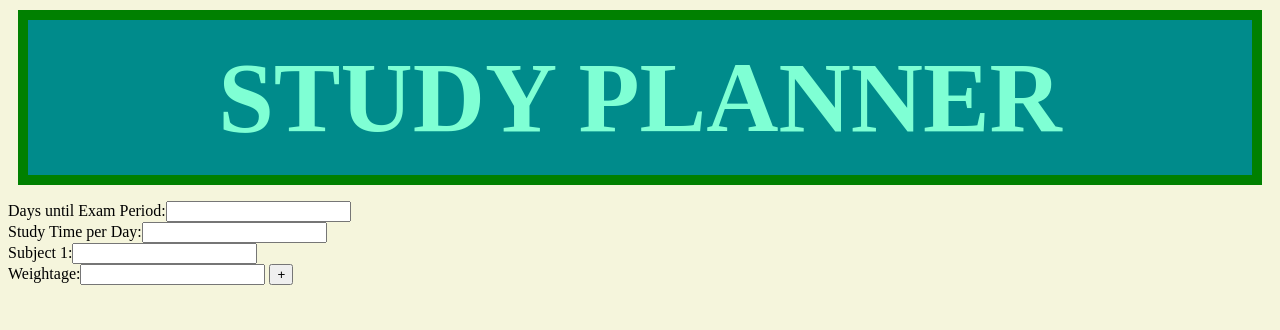
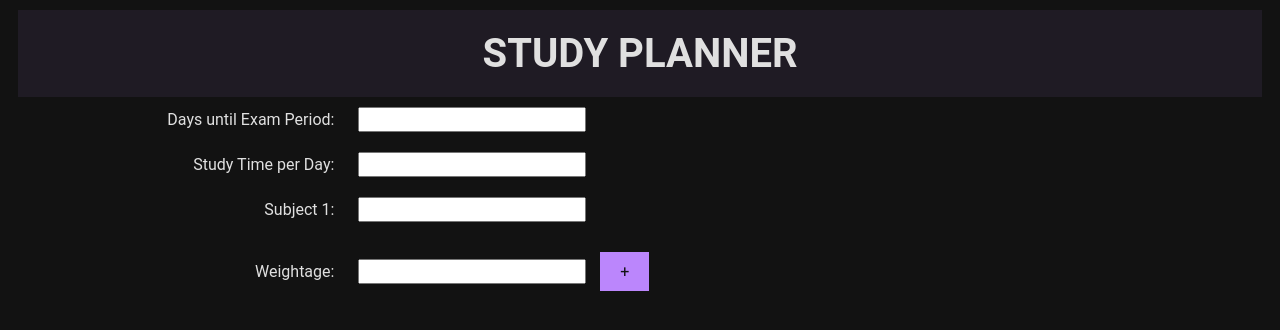
Before and after one commit to EugeneCheahYZ/Hack2024, a plain HTML site: page index.html in a window 1280 px wide. Drawn offline with Linux system fonts and the light colour scheme.

Commit message:
Dark Mode styling (TBC)

```diff
--- a/index.html
+++ b/index.html
@@ -1,34 +1,43 @@
+
 <html>
     <head>
-        <link rel="stylesheet" href = 'styles.css'>
+        <link rel="stylesheet" href='styles.css'>
         <title>Study Planner</title>
     </head>
     <body>
-        <h1 class = 'product'>STUDY PLANNER</h1>
+        <h1 class='product'>STUDY PLANNER</h1>
 
-        <p class="inputs">
-        <label>Days until Exam Period:</label><input id="days"><br>
-        <label>Study Time per Day:</label><input id="studyTime"><br>
-        <label>Subject 1:</label><input id="first"></body><br>
-        <label>Weightage:</label><input id="weight">
-        <button id="add">+</button>
-        </p>
-
+        <div class="inputs">
+            <div class="input-group">
+                <label>Days until Exam Period:</label>
+                <input id="days">
+            </div>
+            <div class="input-group">
+                <label>Study Time per Day:</label>
+                <input id="studyTime">
+            </div>
+            <div class="input-group">
+                <label>Subject 1:</label>
+                <input id="first">
+            </div>
+            <div class="input-group">
+                <label>Weightage:</label>
+                <input id="weight">
+                <button id="add">+</button>
+            </div>
+        </div>
 
         <h1 id="subject"></h1>
         <h1 id="weightage"></h1>
 
         <script>
-            function x(){
+            function x() {
                 subject.textContent = first.value;
                 weightage.textContent = weight.value;
             }
 
             first.oninput = x;
             weight.oninput = x;
-
-
-
         </script>
     </body>
 </html>
--- a/styles.css
+++ b/styles.css
@@ -1,27 +1,58 @@
-    div{
-        display: inline-block;
+body {
+    background-color: #121212;
+    color: #E0E0E0;
+    font-family: 'Roboto', sans-serif;
 }
-    .product{
-        font-size: 100px;
-        font-weight: bolder;
+
+.product {
+    font-size: 2.5rem; /* Adjusted for a more balanced appearance */
+    font-weight: bold;
     text-align: center;
-        color: aquamarine;
-        background-color: darkcyan;
-        border: 10px solid green;s
-        width: 95%;
+    background-color: #1F1B24; /* Darker shade for the header */
+    border: none; /* Removed for a cleaner look */
     margin: 10px;
     padding: 20px;
 }
 
-    button {
-        display: inline-block;
-
+.inputs label, .inputs input {
+    color: #E0E0E0; /* Ensuring readability */
 }
 
-    body {
-        background-color: #f5f5dc; /* light beige */
+.inputs {
+    width: 80%;
+    margin: auto;
 }
 
-    .inputs{
-        width: 80%;
+.input-group {
+    margin-bottom: 20px; /* Increase space between input groups */
 }
+
+label {
+    display: inline-block;
+    width: 200px; /* Fixed width for labels */
+    text-align: right;
+    margin-right: 10px; /* Space between label and input */
+}
+
+input, button {
+    margin-left: 10px; /* Align inputs and button */
+}
+
+button {
+    background-color: #BB86FC;
+    color: #121212;
+    border: none; /* Style for a flat, minimalistic button */
+    padding: 10px 20px;
+    margin-top: 10px; /* Added space above the button */
+    cursor: pointer; /* Visual cue for interactivity */
+}
+
+button:hover {
+    background-color: #9A67EA; /* Slightly lighter shade for hover effect */
+}
+
+/* Additional global styles for a consistent look */
+input, button {
+    font-family: inherit;
+    font-size: inherit;
+}
```
Lines whose indentation alone changed are shown as unchanged.
